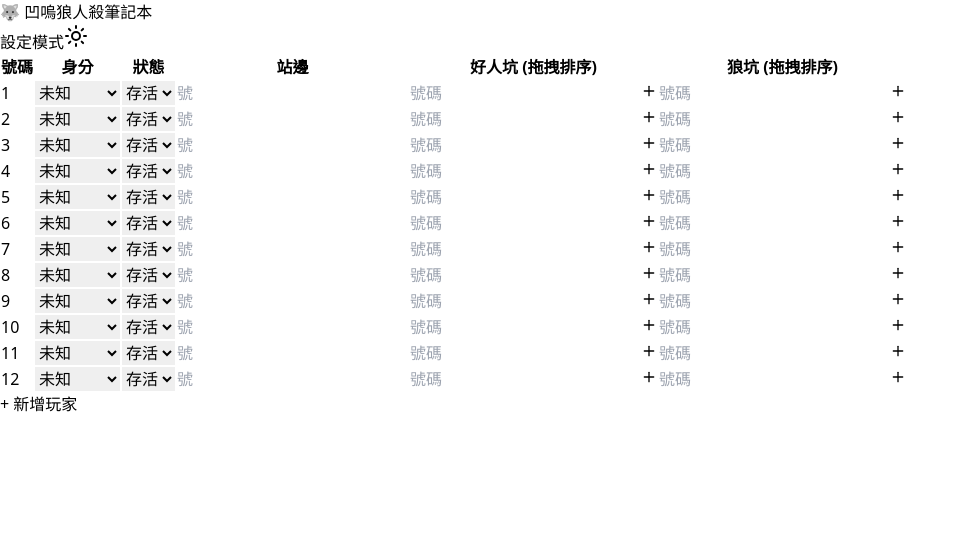
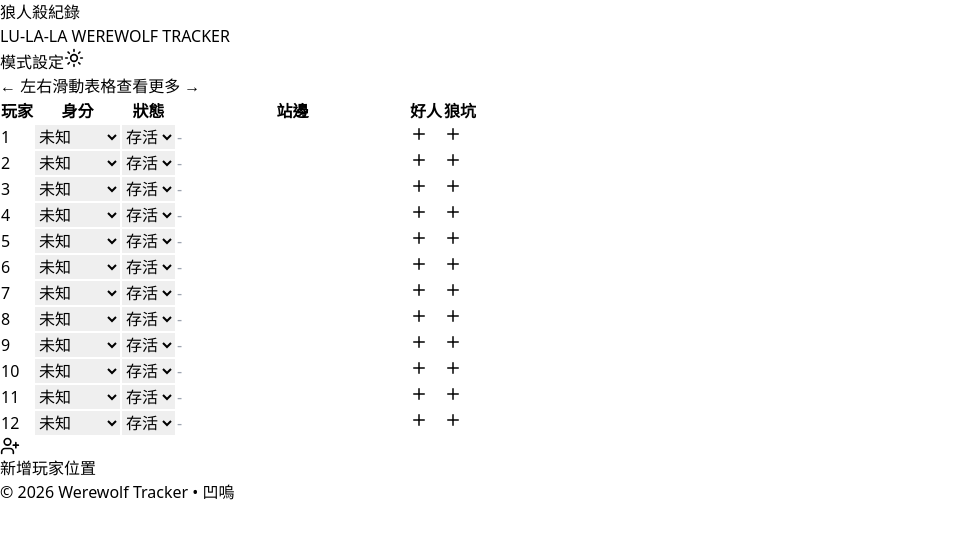
Before and after one commit to We1ce/owo_werewolf, a React (Vite) app: page / in a window 1280 px wide. Shown: the top 538 px of the page, without its empty margins (0-967 px from the left). Built offline with nearby package versions, Linux system fonts and the light colour scheme; the HTML template or start-up script is replaced by a standard one.

Commit message:
Update App.jsx

```diff
--- a/src/App.jsx
+++ b/src/App.jsx
@@ -1,8 +1,8 @@
-import React, { useState, useEffect } from 'react';
+import React, { useState, useEffect, useRef } from 'react';
 import { DragDropContext, Droppable, Draggable } from 'react-beautiful-dnd';
-import { Sun, Moon, Plus, Trash2, GripVertical, UserPlus } from 'lucide-react';
+import { Sun, Moon, Plus, Trash2, GripVertical, UserPlus, X, Check } from 'lucide-react';
 
-// --- 初始資料設定 (放在外面，程式碼比較整潔) ---
+// --- 初始資料 ---
 const DEFAULT_ROLES = {
   good: ['預言家', '女巫', '獵人', '守衛', '平民'],
   evil: ['小狼', '狼王', '機械狼', '白狼王', '黑狼王', '大灰狼']
@@ -10,43 +10,47 @@ const DEFAULT_ROLES = {
 
 const DEATH_METHODS = ['存活', '刀殺', '毒殺', '票死', '帶走', '自爆', '彈死'];
 
-// --- 子組件：可排序標籤列表 (放在外面) ---
-const DraggableList = ({ items, onDragEnd, onAdd, onRemove, color, playerId, type, theme }) => {
-  const [input, setInput] = useState('');
+// --- 子組件：動態標籤列表 ---
+const DynamicTagList = ({ items, onDragEnd, onAdd, onRemove, colorClass, playerId, type, theme }) => {
+  const [isAdding, setIsAdding] = useState(false);
+  const [inputValue, setInputValue] = useState('');
+  const inputRef = useRef(null);
+
+  useEffect(() => {
+    if (isAdding && inputRef.current) {
+      inputRef.current.focus();
+    }
+  }, [isAdding]);
+
+  const handleAdd = () => {
+    if (inputValue.trim()) {
+      onAdd(inputValue.trim());
+      setInputValue('');
+    }
+    setIsAdding(false);
+  };
+
   return (
-    <div className="flex flex-col gap-2">
-      <div className="flex gap-1">
-        <input
-          type="number"
-          value={input}
-          onChange={(e) => setInput(e.target.value)}
-          onKeyDown={(e) => {
-            if(e.key === 'Enter') {
-              onAdd(input);
-              setInput('');
-            }
-          }}
-          placeholder="號碼"
-          className={`w-12 text-sm p-1 rounded ${theme === 'day' ? 'bg-slate-200' : 'bg-slate-700'}`}
-        />
-        <button onClick={() => { onAdd(input); setInput(''); }} className="p-1 text-blue-500"><Plus size={16}/></button>
-      </div>
+    <div className="flex items-center gap-2 overflow-x-auto no-scrollbar py-1">
       <DragDropContext onDragEnd={onDragEnd}>
         <Droppable droppableId={`${playerId}-${type}`} direction="horizontal">
           {(provided) => (
-            <div {...provided.droppableProps} ref={provided.innerRef} className="flex flex-wrap gap-1 min-h-[30px]">
+            <div {...provided.droppableProps} ref={provided.innerRef} className="flex gap-2">
               {items.map((item, index) => (
                 <Draggable key={`${playerId}-${type}-${item}`} draggableId={`${playerId}-${type}-${item}`} index={index}>
                   {(provided) => (
                     <div
                       ref={provided.innerRef}
                       {...provided.draggableProps}
-                      {...provided.dragHandleProps}
-                      className={`flex items-center gap-1 px-2 py-1 rounded text-white text-xs ${color}`}
+                      className={`${colorClass} text-white px-3 py-1 rounded-xl flex items-center gap-1 shadow-sm transition-transform active:scale-95`}
                     >
-                      <GripVertical size={10} />
-                      <span>{item}</span>
-                      <button onClick={() => onRemove(index)}><Trash2 size={10} /></button>
+                      <div {...provided.dragHandleProps} className="opacity-70 cursor-grab">
+                        <GripVertical size={14} />
+                      </div>
+                      <span className="font-bold text-sm">{item}</span>
+                      <button onClick={() => onRemove(index)} className="ml-1 hover:text-black transition-colors">
+                        <X size={12} />
+                      </button>
                     </div>
                   )}
                 </Draggable>
@@ -56,22 +60,45 @@ const DraggableList = ({ items, onDragEnd, onAdd, onRemove, color, playerId, typ
           )}
         </Droppable>
       </DragDropContext>
+
+      {isAdding ? (
+        <div className="flex items-center gap-1 bg-opacity-20 bg-gray-500 rounded-xl p-1 animate-in fade-in zoom-in duration-200">
+          <input
+            ref={inputRef}
+            type="number"
+            value={inputValue}
+            onChange={(e) => setInputValue(e.target.value)}
+            onBlur={handleAdd}
+            onKeyDown={(e) => e.key === 'Enter' && handleAdd()}
+            className={`w-12 bg-transparent text-center focus:outline-none font-bold`}
+            placeholder="號"
+          />
+          <button onMouseDown={(e) => e.preventDefault()} onClick={handleAdd} className="text-green-500 p-1">
+            <Check size={16} />
+          </button>
+        </div>
+      ) : (
+        <button
+          onClick={() => setIsAdding(true)}
+          className={`flex-shrink-0 w-8 h-8 rounded-xl border-2 border-dashed border-gray-400 flex items-center justify-center text-gray-400 hover:border-blue-500 hover:text-blue-500 transition-all`}
+        >
+          <Plus size={18} />
+        </button>
+      )}
     </div>
   );
 };
 
 // --- 主程式 ---
 export default function App() {
-  // --- 狀態管理 ---
   const [theme, setTheme] = useState('night');
   const [players, setPlayers] = useState([]);
-  const [customRoleName, setCustomRoleName] = useState('');
   const [isSettingMode, setIsSettingMode] = useState(false);
+  const [customRoles, setCustomRoles] = useState({ good: [], evil: [] });
 
-  // 初始化 12 位玩家
   useEffect(() => {
     const initialPlayers = Array.from({ length: 12 }, (_, i) => ({
-      id: `player-${i + 1}`,
+      id: `p-${i + 1}`,
       no: i + 1,
       role: '',
       death: '存活',
@@ -82,31 +109,22 @@ export default function App() {
     setPlayers(initialPlayers);
   }, []);
 
-  const toggleTheme = () => setTheme(theme === 'day' ? 'night' : 'day');
-
-  const addPlayer = () => {
-    const newNo = players.length + 1;
-    setPlayers([...players, {
-      id: `player-${newNo}`,
-      no: newNo,
-      role: '',
-      death: '存活',
-      side: '',
-      goodList: [],
-      wolfList: []
-    }]);
-  };
-
   const updatePlayer = (index, field, value) => {
     const newPlayers = [...players];
     newPlayers[index][field] = value;
     setPlayers(newPlayers);
   };
 
-  const addToList = (index, field, value) => {
-    if (!value || players[index][field].includes(value)) return;
+  const addToList = (idx, field, val) => {
+    if (players[idx][field].includes(val)) return;
     const newPlayers = [...players];
-    newPlayers[index][field].push(value);
+    newPlayers[idx][field].push(val);
+    setPlayers(newPlayers);
+  };
+
+  const removeFromList = (playerIdx, field, itemIdx) => {
+    const newPlayers = [...players];
+    newPlayers[playerIdx][field].splice(itemIdx, 1);
     setPlayers(newPlayers);
   };
 
@@ -120,103 +138,151 @@ export default function App() {
     setPlayers(newPlayers);
   };
 
-  const removeFromList = (playerIdx, field, itemIdx) => {
-    const newPlayers = [...players];
-    newPlayers[playerIdx][field].splice(itemIdx, 1);
-    setPlayers(newPlayers);
-  };
-
-  const themeClass = theme === 'day' ? 'bg-slate-50 text-slate-900' : 'bg-slate-900 text-slate-100';
-  const cardClass = theme === 'day' ? 'bg-white border-slate-200' : 'bg-slate-800 border-slate-700';
-  const inputClass = theme === 'day' ? 'bg-slate-100 border-slate-300' : 'bg-slate-700 border-slate-600';
+  const themeClasses = theme === 'day'
+    ? { bg: 'bg-slate-100', card: 'bg-white', text: 'text-slate-800', input: 'bg-slate-100', border: 'border-slate-200' }
+    : { bg: 'bg-slate-950', card: 'bg-slate-900', text: 'text-slate-100', input: 'bg-slate-800', border: 'border-slate-800' };
 
   return (
-    <div className={`min-h-screen p-4 transition-colors duration-300 ${themeClass}`}>
-      {/* Header */}
-      <div className="max-w-7xl mx-auto flex justify-between items-center mb-6">
-        <h1 className="text-2xl font-bold flex items-center gap-2">🐺 凹嗚狼人殺筆記本</h1>
-        <div className="flex gap-4">
-          <button onClick={() => setIsSettingMode(!isSettingMode)} className="px-4 py-2 bg-blue-600 rounded-lg text-white">
-            {isSettingMode ? '返回記錄' : '設定模式'}
+    <div className={`min-h-screen ${themeClasses.bg} ${themeClasses.text} p-4 md:p-8 font-sans transition-colors duration-500`}>
+      {/* Navbar */}
+      <div className="max-w-6xl mx-auto flex justify-between items-center mb-8">
+        <div>
+          <h1 className="text-3xl font-black tracking-tighter bg-gradient-to-r from-blue-500 to-purple-500 bg-clip-text text-transparent">
+            狼人殺紀錄
+          </h1>
+          <p className="text-xs opacity-50 font-medium">LU-LA-LA WEREWOLF TRACKER</p>
+        </div>
+        <div className="flex gap-3">
+          <button
+            onClick={() => setIsSettingMode(!isSettingMode)}
+            className={`px-4 py-2 rounded-2xl font-bold text-sm transition-all ${isSettingMode ? 'bg-orange-500 text-white' : 'bg-blue-600 text-white shadow-lg shadow-blue-900/20'}`}
+          >
+            {isSettingMode ? '完成設定' : '模式設定'}
           </button>
-          <button onClick={toggleTheme} className="p-2 rounded-full bg-gray-500 bg-opacity-20">
-            {theme === 'day' ? <Moon size={24} /> : <Sun size={24} />}
+          <button
+            onClick={() => setTheme(theme === 'day' ? 'night' : 'day')}
+            className={`p-3 rounded-2xl ${themeClasses.card} shadow-md transition-all active:scale-90`}
+          >
+            {theme === 'day' ? <Moon size={20} className="text-indigo-600" /> : <Sun size={20} className="text-yellow-400" />}
           </button>
         </div>
       </div>
 
       {isSettingMode ? (
-        <div className={`max-w-4xl mx-auto p-6 rounded-xl border ${cardClass}`}>
-          <h2 className="text-xl mb-4">自訂身分</h2>
-          <div className="flex gap-2">
-            <input
-              type="text"
-              value={customRoleName}
-              onChange={(e) => setCustomRoleName(e.target.value)}
-              className={`flex-1 p-2 rounded ${inputClass}`}
-              placeholder="輸入身分名稱"
-            />
-            <button
-              onClick={() => { if(customRoleName) { DEFAULT_ROLES.good.push(customRoleName); setCustomRoleName(''); }}}
-              className="p-2 bg-green-600 rounded text-white"
-            >新增</button>
+        <div className={`max-w-2xl mx-auto rounded-3xl p-8 ${themeClasses.card} border ${themeClasses.border} animate-in slide-in-from-bottom-4 duration-300`}>
+          <h2 className="text-xl font-bold mb-6 flex items-center gap-2">⚙️ 自訂模式身分</h2>
+          <p className="opacity-60 mb-4">您可以自訂本局的身分池，讓紀錄時選擇更精準。</p>
+          <div className="space-y-4">
+            <div className="p-4 rounded-2xl bg-slate-500 bg-opacity-10">
+              <span className="block mb-2 font-bold text-blue-400">好人陣營預設</span>
+              <div className="flex flex-wrap gap-2">{[...DEFAULT_ROLES.good, ...customRoles.good].map(r => <span key={r} className="px-3 py-1 bg-blue-500 bg-opacity-20 rounded-lg text-xs">{r}</span>)}</div>
+            </div>
+            <div className="p-4 rounded-2xl bg-slate-500 bg-opacity-10">
+              <span className="block mb-2 font-bold text-red-400">邪惡陣營預設</span>
+              <div className="flex flex-wrap gap-2">{[...DEFAULT_ROLES.evil, ...customRoles.evil].map(r => <span key={r} className="px-3 py-1 bg-red-500 bg-opacity-20 rounded-lg text-xs">{r}</span>)}</div>
+            </div>
           </div>
         </div>
       ) : (
-        <div className="max-w-full overflow-x-auto">
-          <table className="w-full border-collapse">
+        <div className="max-w-6xl mx-auto">
+          {/* Mobile Header Scroll Hint */}
+          <div className="md:hidden text-center text-xs opacity-40 mb-2">← 左右滑動表格查看更多 →</div>
+
+          <div className="overflow-x-auto no-scrollbar rounded-3xl shadow-2xl border border-transparent">
+            <table className="w-full border-separate border-spacing-y-3">
               <thead>
-              <tr className="text-left border-b border-gray-600">
-                <th className="p-2">號碼</th>
-                <th className="p-2">身分</th>
-                <th className="p-2">狀態</th>
-                <th className="p-2">站邊</th>
-                <th className="p-2">好人坑 (拖拽排序)</th>
-                <th className="p-2">狼坑 (拖拽排序)</th>
+                <tr className="text-xs uppercase tracking-widest opacity-50 px-4">
+                  <th className="pb-2 pl-6 text-left">玩家</th>
+                  <th className="pb-2 text-left">身分</th>
+                  <th className="pb-2 text-left">狀態</th>
+                  <th className="pb-2 text-left">站邊</th>
+                  <th className="pb-2 text-left">好人</th>
+                  <th className="pb-2 text-left pr-6">狼坑</th>
                 </tr>
               </thead>
               <tbody>
                 {players.map((p, idx) => (
-                <tr key={p.id} className="border-b border-gray-800">
-                  <td className="p-2 font-bold text-center">
-                    <div className="w-8 h-8 rounded-full bg-blue-500 flex items-center justify-center text-white">{p.no}</div>
+                  <tr key={p.id} className={`${themeClasses.card} group transition-all duration-300 hover:scale-[1.01]`}>
+                    <td className="py-4 pl-6 rounded-l-2xl">
+                      <div className="w-10 h-10 rounded-xl bg-gradient-to-br from-blue-500 to-indigo-600 flex items-center justify-center text-white font-black shadow-lg">
+                        {p.no}
+                      </div>
                     </td>
-                  <td className="p-2">
-                    <select value={p.role} onChange={(e) => updatePlayer(idx, 'role', e.target.value)} className={`p-2 rounded ${inputClass}`}>
+                    <td className="py-4 px-2">
+                      <select
+                        value={p.role}
+                        onChange={(e) => updatePlayer(idx, 'role', e.target.value)}
+                        className={`w-28 p-2 rounded-xl text-sm font-bold outline-none focus:ring-2 focus:ring-blue-500 ${themeClasses.input} border-none`}
+                      >
                         <option value="">未知</option>
-                      <optgroup label="好人陣營">{DEFAULT_ROLES.good.map(r => <option key={r} value={r}>{r}</option>)}</optgroup>
-                      <optgroup label="邪惡陣營">{DEFAULT_ROLES.evil.map(r => <option key={r} value={r}>{r}</option>)}</optgroup>
+                        <optgroup label="好人">
+                          {DEFAULT_ROLES.good.map(r => <option key={r} value={r}>{r}</option>)}
+                        </optgroup>
+                        <optgroup label="邪惡">
+                          {DEFAULT_ROLES.evil.map(r => <option key={r} value={r}>{r}</option>)}
+                        </optgroup>
                       </select>
                     </td>
-                  <td className="p-2">
-                    <select value={p.death} onChange={(e) => updatePlayer(idx, 'death', e.target.value)} className={`p-2 rounded ${inputClass} ${p.death !== '存活' ? 'text-red-500' : ''}`}>
+                    <td className="py-4 px-2">
+                      <select
+                        value={p.death}
+                        onChange={(e) => updatePlayer(idx, 'death', e.target.value)}
+                        className={`w-24 p-2 rounded-xl text-sm font-bold outline-none ${themeClasses.input} ${p.death !== '存活' ? 'text-red-500' : 'text-green-500'}`}
+                      >
                         {DEATH_METHODS.map(m => <option key={m} value={m}>{m}</option>)}
                       </select>
                     </td>
-                  <td className="p-2">
-                    <input type="number" placeholder="號" value={p.side} onChange={(e) => updatePlayer(idx, 'side', e.target.value)} className={`w-12 p-2 rounded ${inputClass}`} />
-                  </td>
-                  <td className="p-2">
-                    <DraggableList
-                      items={p.goodList} onDragEnd={(res) => onDragEnd(res, idx, 'goodList')}
-                      onAdd={(val) => addToList(idx, 'goodList', val)} onRemove={(i) => removeFromList(idx, 'goodList', i)}
-                      color="bg-green-600" playerId={p.id} type="good" theme={theme}
+                    <td className="py-4 px-2">
+                      <input
+                        type="number"
+                        value={p.side}
+                        onChange={(e) => updatePlayer(idx, 'side', e.target.value)}
+                        className={`w-14 p-2 rounded-xl text-center font-bold ${themeClasses.input}`}
+                        placeholder="-"
                       />
                     </td>
-                  <td className="p-2">
-                    <DraggableList
-                      items={p.wolfList} onDragEnd={(res) => onDragEnd(res, idx, 'wolfList')}
-                      onAdd={(val) => addToList(idx, 'wolfList', val)} onRemove={(i) => removeFromList(idx, 'wolfList', i)}
-                      color="bg-red-600" playerId={p.id} type="wolf" theme={theme}
+                    <td className="py-4 px-2">
+                      <DynamicTagList
+                        items={p.goodList}
+                        onDragEnd={(res) => onDragEnd(res, idx, 'goodList')}
+                        onAdd={(val) => addToList(idx, 'goodList', val)}
+                        onRemove={(i) => removeFromList(idx, 'goodList', i)}
+                        colorClass="bg-blue-500"
+                        playerId={p.id}
+                        type="good"
+                        theme={theme}
+                      />
+                    </td>
+                    <td className="py-4 px-2 pr-6 rounded-r-2xl">
+                      <DynamicTagList
+                        items={p.wolfList}
+                        onDragEnd={(res) => onDragEnd(res, idx, 'wolfList')}
+                        onAdd={(val) => addToList(idx, 'wolfList', val)}
+                        onRemove={(i) => removeFromList(idx, 'wolfList', i)}
+                        colorClass="bg-rose-500"
+                        playerId={p.id}
+                        type="wolf"
+                        theme={theme}
                       />
                     </td>
                   </tr>
                 ))}
               </tbody>
             </table>
-          <button onClick={addPlayer} className="mt-4 px-4 py-2 bg-gray-500 bg-opacity-20 rounded-lg hover:bg-opacity-40 transition-all">+ 新增玩家</button>
+          </div>
+
+          <button
+            onClick={() => setPlayers([...players, { id: `p-${Date.now()}`, no: players.length + 1, role: '', death: '存活', side: '', goodList: [], wolfList: [] }])}
+            className="w-full mt-6 py-4 rounded-2xl border-2 border-dashed border-gray-500 border-opacity-30 flex items-center justify-center gap-2 opacity-50 hover:opacity-100 hover:border-blue-500 transition-all font-bold"
+          >
+            <UserPlus size={20} /> 新增玩家位置
+          </button>
         </div>
       )}
+
+      <footer className="mt-12 text-center text-xs opacity-30 font-medium">
+        &copy; {new Date().getFullYear()} Werewolf Tracker • 凹嗚
+      </footer>
     </div>
   );
 }
```
Lines whose indentation alone changed are shown as unchanged.
